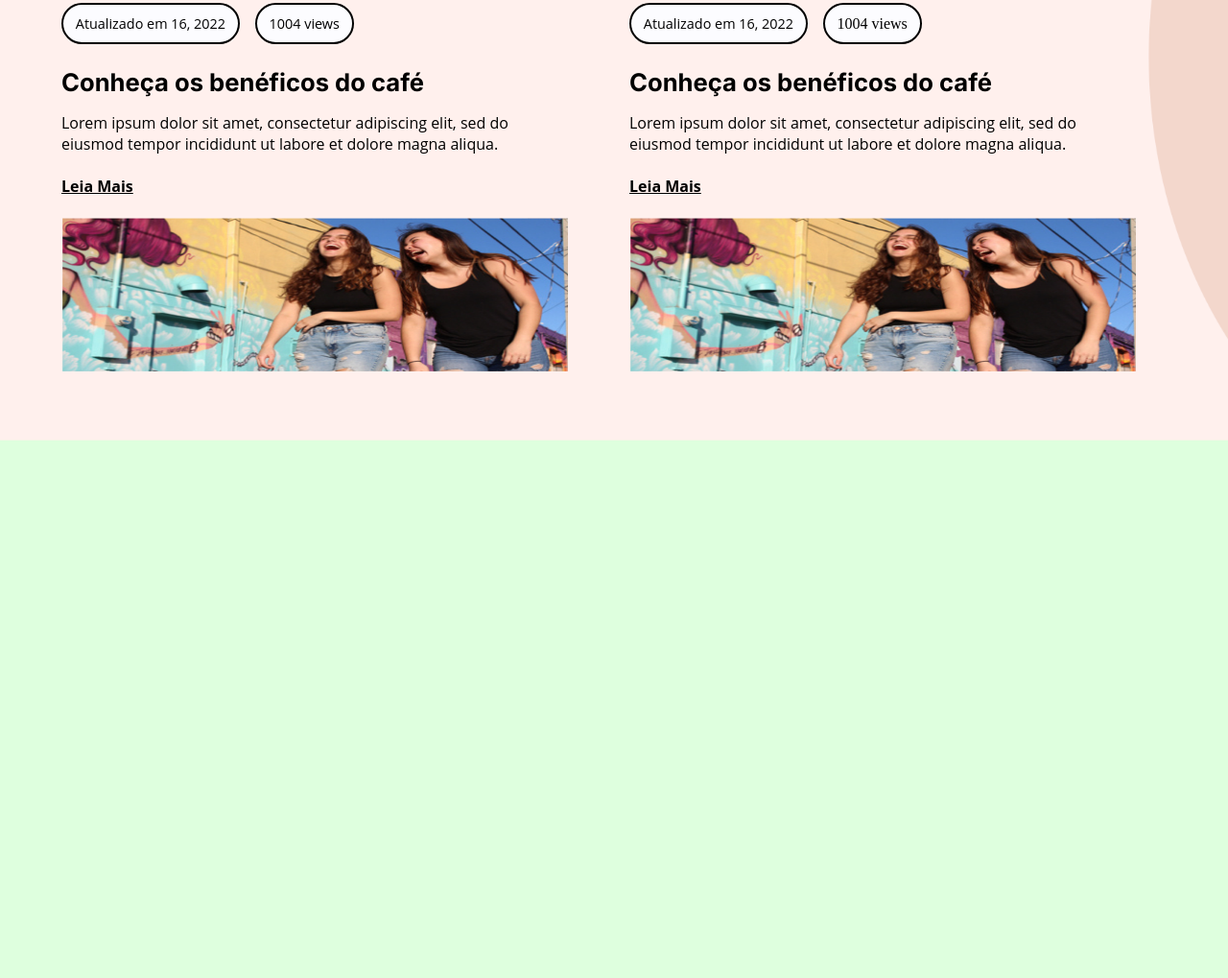
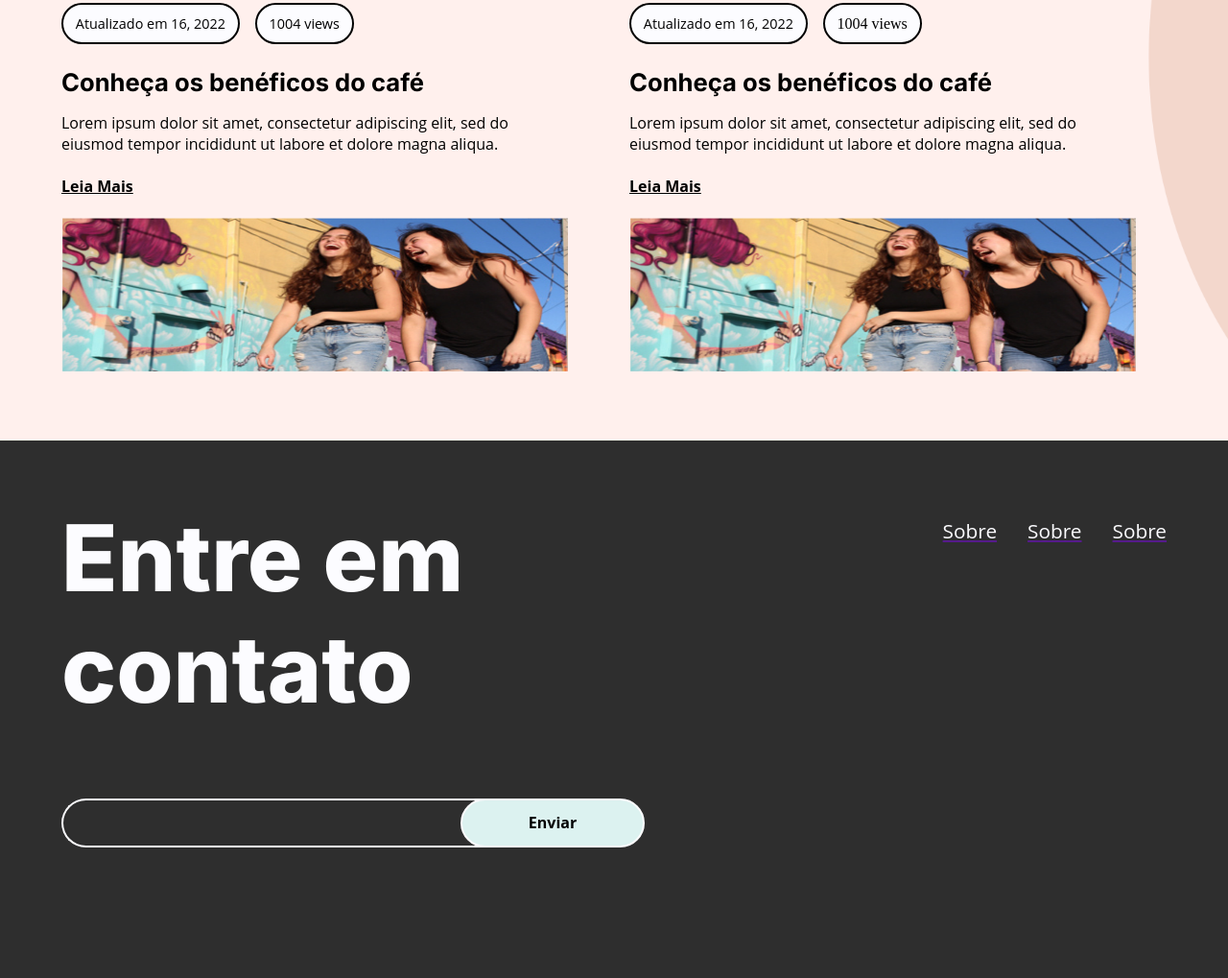
Before and after one commit to daniloabramo/concept-wow, a plain HTML site: page index.html in a window 1280 px wide. Shown: the part 5141-6160 px from the top of the page at 96% size. Before the commit the page ends 5600 px from the top, so only its background shows below. Drawn offline with nearby package versions, Linux system fonts and the light colour scheme; a web font is replaced by a local one.

Commit message:
feat(ui) desktop footer

```diff
--- a/index.html
+++ b/index.html
@@ -308,6 +308,28 @@
                 </div>
             </div>
         </section>
+
+        <footer>
+            <div class="left">
+                <div class="title">
+                    <h2>Entre em contato</h2>
+                </div>
+                <div class="form">
+                    <input type="text" class="input-submit">
+                    <button type="submit"  class="submit-button"><h3>Enviar</h3></button>
+                </div>
+            </div>
+
+            <div class="right">
+                <div class="nav">
+                   <a href=""> <h2>Sobre</h2></a>
+                   <a href=""> <h2>Sobre</h2></a>
+                   <a href=""> <h2>Sobre</h2></a>
+                </div>
+                <div class="copyright">
+                </div>
+            </div>
+        </footer>
     </main>
 
 </body>
--- a/style/style.scss
+++ b/style/style.scss
@@ -1169,3 +1169,97 @@ header{
 
 
 }
+
+footer{
+    height: 70vh;
+    background: var(--background-products);
+    display: flex;
+
+    .left{
+        width: 60%;
+        height: 100%;
+        //background: blue;
+        padding: 4rem;
+        display: flex;
+        flex-direction: column;
+
+        h2{
+            height: 60%;
+            font-family: 'Inter';
+            font-weight: 800;
+            font-size: 6rem;
+            color: var(--background-nav);
+
+        }
+
+        .form{
+            width: 100%;
+            height: 40%;
+            margin-top: 1rem;
+            //background: orange;
+            display: flex;
+            align-items: center;
+            position: relative;
+
+
+            .input-submit{
+                width: 70%;
+                border: 2px solid var(--background-nav);
+                background: var(--background-products);
+                padding: 0.8rem;
+                border-radius: 5rem 0rem 0rem 5rem;
+                border-right: none;
+
+                font-size: 1.1rem;
+            }
+
+            .input-submit:focus {
+                outline: none;
+            }
+
+            .submit-button{
+                z-index: 2;
+                transform: translateX(-2rem);
+                padding: 0.8rem;
+                width: 30%;
+                border-radius: 5rem;
+                border: 2px solid var(--background-nav);
+                background: var(--active-link);
+                cursor: pointer;
+
+                h3{
+                    font-family: 'Open Sans';
+                    font-family: 600;
+                    font-size: 1rem;
+                }
+            }
+
+
+        }
+    }
+
+    .right{
+        width: 40%;
+        height: 100%;
+        //background: green;
+        display: flex;
+        flex-direction: column;
+
+        .nav{
+            padding-top: 4rem;
+            display: flex;
+            justify-content: end;
+            margin-right: 3rem;
+            h2{
+                font-family: 'Open Sans';
+                font-weight: 500;
+                font-size: 1.3rem;
+                color: var(--background-nav);
+                margin: 1rem;
+            }
+        }
+
+    }
+
+
+}
```
Also changed, not shown: style/style.css, 1 other file.
